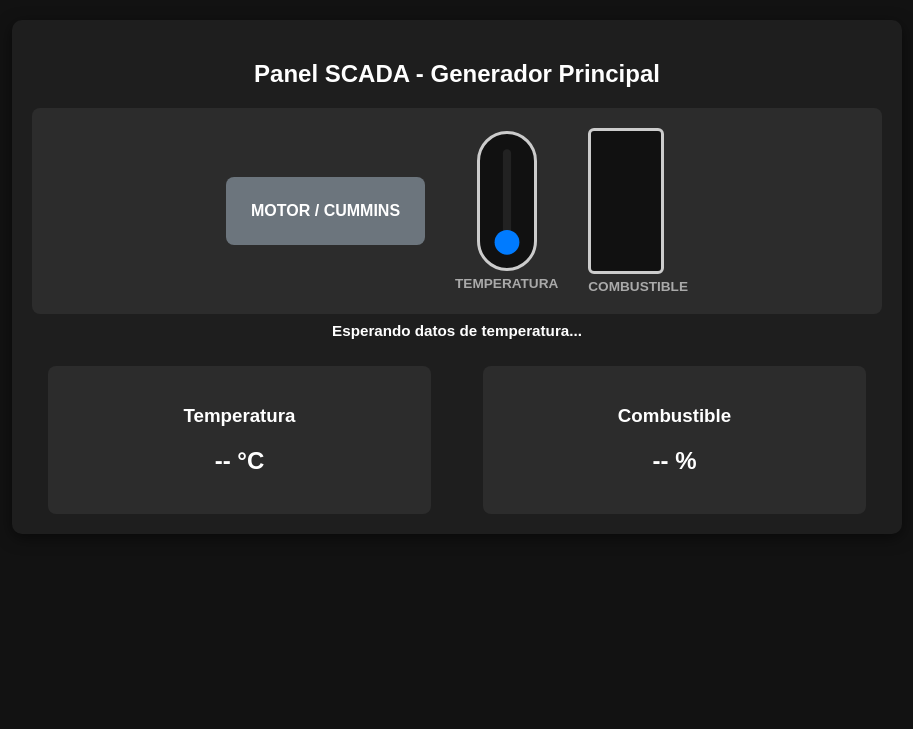
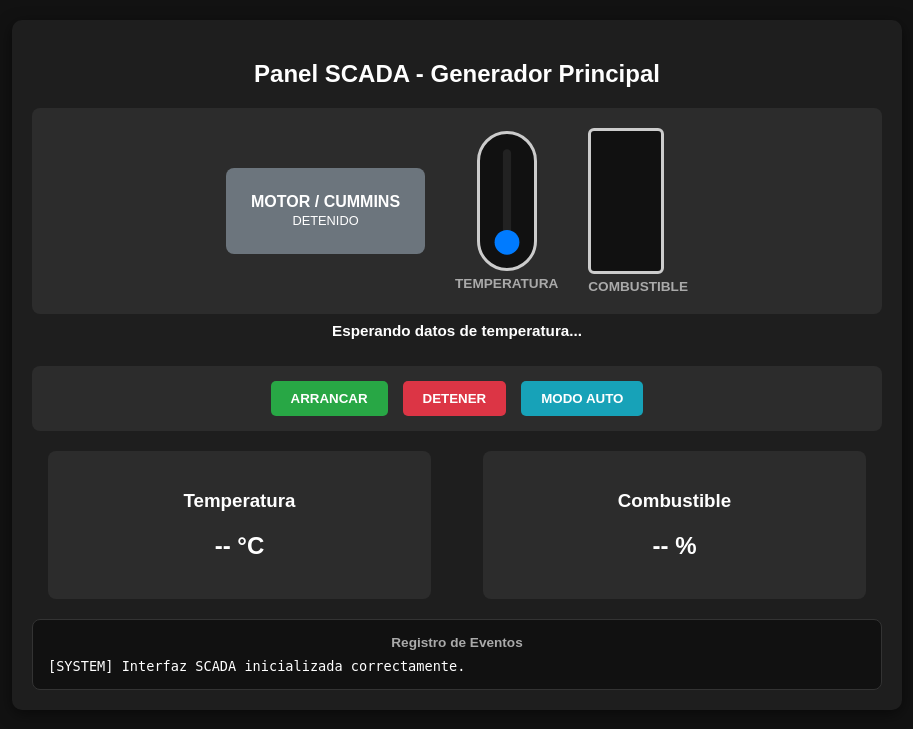
Before and after one commit to classuth-design/simog, a Flask app: page / in a window 1280 px wide. Shown: the top 729 px of the page, without its empty margins (183-1096 px from the left). Run offline with Flask 3, Linux system fonts and the light colour scheme.

Commit message:
Update index.html

```diff
--- a/templates/index.html
+++ b/templates/index.html
@@ -10,6 +10,18 @@
         .card { background: #2c2c2c; padding: 20px; border-radius: 8px; width: 45%; box-sizing: border-box; transition: background 0.3s; }
         .scada-container { display: flex; justify-content: center; align-items: center; gap: 30px; margin-top: 20px; background: #2c2c2c; padding: 20px; border-radius: 8px; flex-wrap: wrap; }
         .motor-box { background: #6c757d; padding: 25px; border-radius: 8px; font-weight: bold; color: #fff; transition: background 0.3s; }
+
+        /* Panel de Control de Botones */
+        .control-panel { margin-top: 20px; background: #2c2c2c; padding: 15px; border-radius: 8px; display: flex; justify-content: center; gap: 15px; flex-wrap: wrap; }
+        .btn-control { padding: 10px 20px; border: none; border-radius: 5px; font-weight: bold; cursor: pointer; color: #fff; transition: opacity 0.2s; }
+        .btn-control:hover { opacity: 0.8; }
+        .btn-on { background: #28a745; }
+        .btn-off { background: #dc3545; }
+        .btn-auto { background: #17a2b8; }
+
+        /* Panel de Log de Eventos */
+        .log-panel { margin-top: 20px; background: #111; padding: 15px; border-radius: 8px; text-align: left; max-height: 120px; overflow-y: auto; font-family: monospace; font-size: 0.85rem; border: 1px solid #333; }
+        .log-panel h4 { margin: 0 0 8px 0; color: #aaa; text-align: center; font-family: Arial, sans-serif; }
 
         /* Contenedor del Tanque de Combustible */
         .tanque-wrapper { width: 70px; height: 140px; border: 3px solid #ccc; border-radius: 6px; position: relative; background: #111; overflow: hidden; display: flex; flex-direction: column; justify-content: flex-end; }
@@ -55,17 +67,15 @@
         <div class="scada-container">
             <!-- Bloque Motor -->
             <div id="motor-box" class="motor-box">
-                MOTOR / CUMMINS
+                MOTOR / CUMMINS<br>
+                <span id="motor-estado-txt" style="font-size: 0.8rem; font-weight: normal;">DETENIDO</span>
             </div>
 
             <!-- Termómetro SVG -->
             <div class="termometro-box">
                 <svg class="temp-svg" viewBox="0 0 40 120">
-                    <!-- Fondo de la columna interior -->
                     <rect x="16" y="10" width="8" height="85" rx="4" fill="#222" />
-                    <!-- Columna de mercurio dinámica (crece desde abajo hacia arriba) -->
                     <rect id="term-liquido" x="16" y="95" width="8" height="0" rx="4" fill="#007bff" />
-                    <!-- Bulbo inferior del termómetro -->
                     <circle cx="20" cy="100" r="12" fill="#007bff" id="term-bulbo" />
                 </svg>
                 <div class="label-component">TEMPERATURA</div>
@@ -83,6 +93,13 @@
         <!-- Mensaje Dinámico del Estado de Temperatura -->
         <div id="temp-estado">Esperando datos de temperatura...</div>
 
+        <!-- Panel de Control Manual / Automático -->
+        <div class="control-panel">
+            <button class="btn-control btn-on" onclick="enviarComando('START')">ARRANCAR</button>
+            <button class="btn-control btn-off" onclick="enviarComando('STOP')">DETENER</button>
+            <button class="btn-control btn-auto" onclick="enviarComando('AUTO')">MODO AUTO</button>
+        </div>
+
         <!-- Tarjetas de Métricas Numéricas -->
         <div class="metrics-panel">
             <div class="card" id="card-temp">
@@ -94,11 +111,40 @@
                 <h2 id="comb-val">-- %</h2>
             </div>
         </div>
+
+        <!-- Log de Eventos -->
+        <div class="log-panel">
+            <h4>Registro de Eventos</h4>
+            <div id="log-content">[SYSTEM] Interfaz SCADA inicializada correctamente.</div>
+        </div>
     </div>
 
     <script>
         let ultimaActualizacion = Date.now();
         const TIEMPO_LIMITE_MS = 10000; // 10 segundos sin datos activa alerta offline
+
+        function registrarLog(mensaje) {
+            let logDiv = document.getElementById("log-content");
+            let hora = new Date().toLocaleTimeString();
+            logDiv.innerHTML += `<br>[${hora}] ${mensaje}`;
+            logDiv.parentElement.scrollTop = logDiv.parentElement.scrollHeight;
+        }
+
+        function enviarComando(accion) {
+            fetch('/api/control/1', {
+                method: 'POST',
+                headers: { 'Content-Type': 'application/json' },
+                body: JSON.stringify({ comando: accion })
+            })
+            .then(response => response.json())
+            .then(data => {
+                registrarLog(`Comando enviado: ${accion} - Respuesta: OK`);
+            })
+            .catch(error => {
+                registrarLog(`Error al enviar comando ${accion}`);
+                console.error("Error en control:", error);
+            });
+        }
 
         function actualizarDatos() {
             fetch('/api/estado/1')
@@ -112,12 +158,23 @@
 
                     // Restaurar interfaz desde estado offline
                     document.getElementById("alerta-offline").style.display = "none";
-                    document.getElementById("motor-box").style.background = "#6c757d";
                     document.getElementById("card-temp").style.background = "#2c2c2c";
                     document.getElementById("card-comb").style.background = "#2c2c2c";
 
                     let temperatura = data.temperatura;
                     let combustible = data.nivel_combustible;
+                    let motorEncendido = data.estado_motor !== undefined ? data.estado_motor : (temperatura > 22.0);
+
+                    // Actualizar estado visual del motor
+                    let motorBox = document.getElementById("motor-box");
+                    let motorTxt = document.getElementById("motor-estado-txt");
+                    if (motorEncendido) {
+                        motorBox.style.background = "#28a745";
+                        motorTxt.innerText = "EN MARCHA";
+                    } else {
+                        motorBox.style.background = "#6c757d";
+                        motorTxt.innerText = "DETENIDO";
+                    }
 
                     // Textos numéricos
                     document.getElementById("temp-val").innerText = temperatura.toFixed(2) + " °C";
@@ -176,7 +233,7 @@
                         let colorTemp = "#dc3545"; // Rojo (> 37°)
                         termLiquido.setAttribute("fill", colorTemp);
                         termBulbo.setAttribute("fill", colorTemp);
-                        lblEstado.className = "alerta-critica"; // Activa intermitencia e iconos
+                        lblEstado.className = "alerta-critica";
                         lblEstado.innerHTML = "⚠️ Sobrecalentamiento de Motor ⚠️";
                     }
                 })
```
